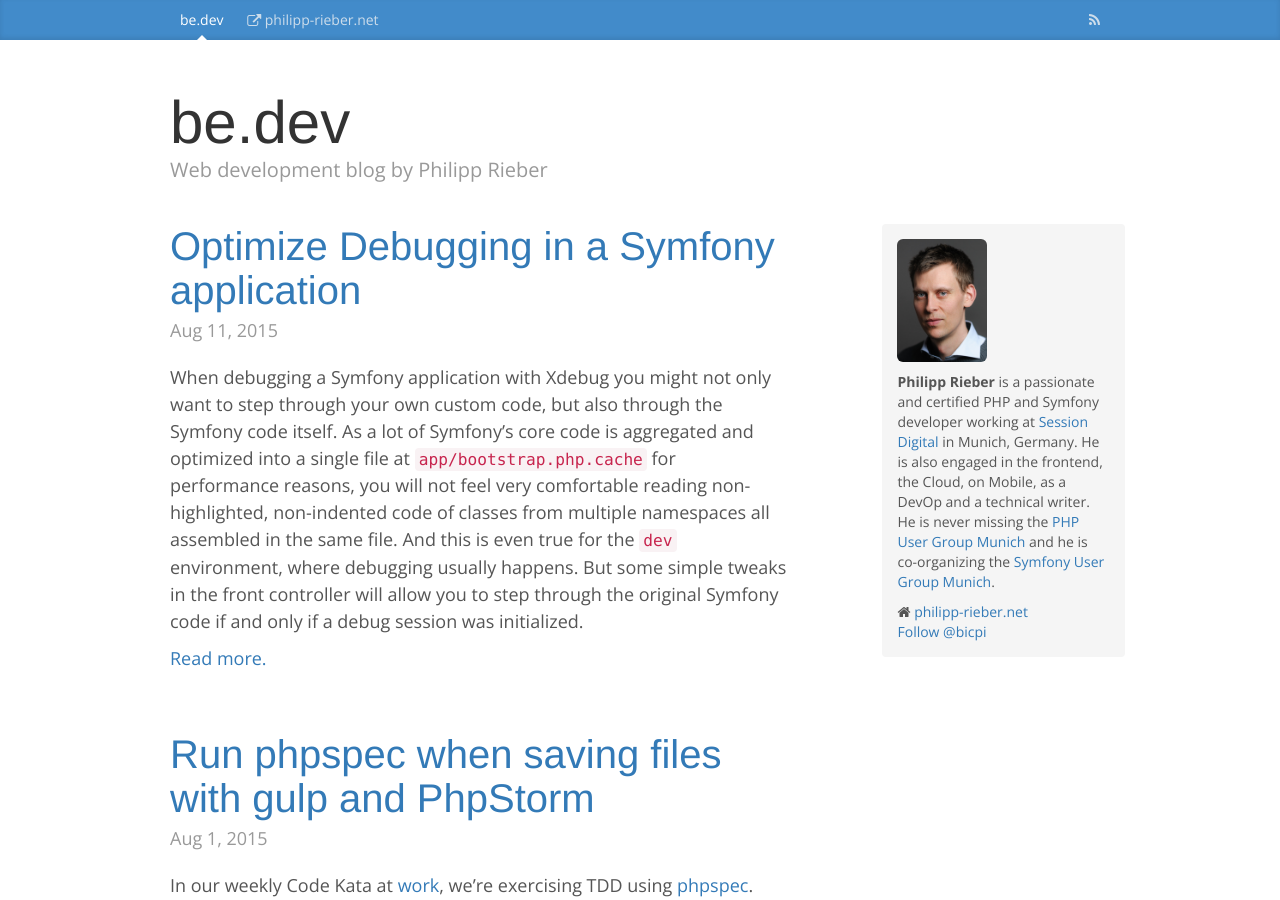
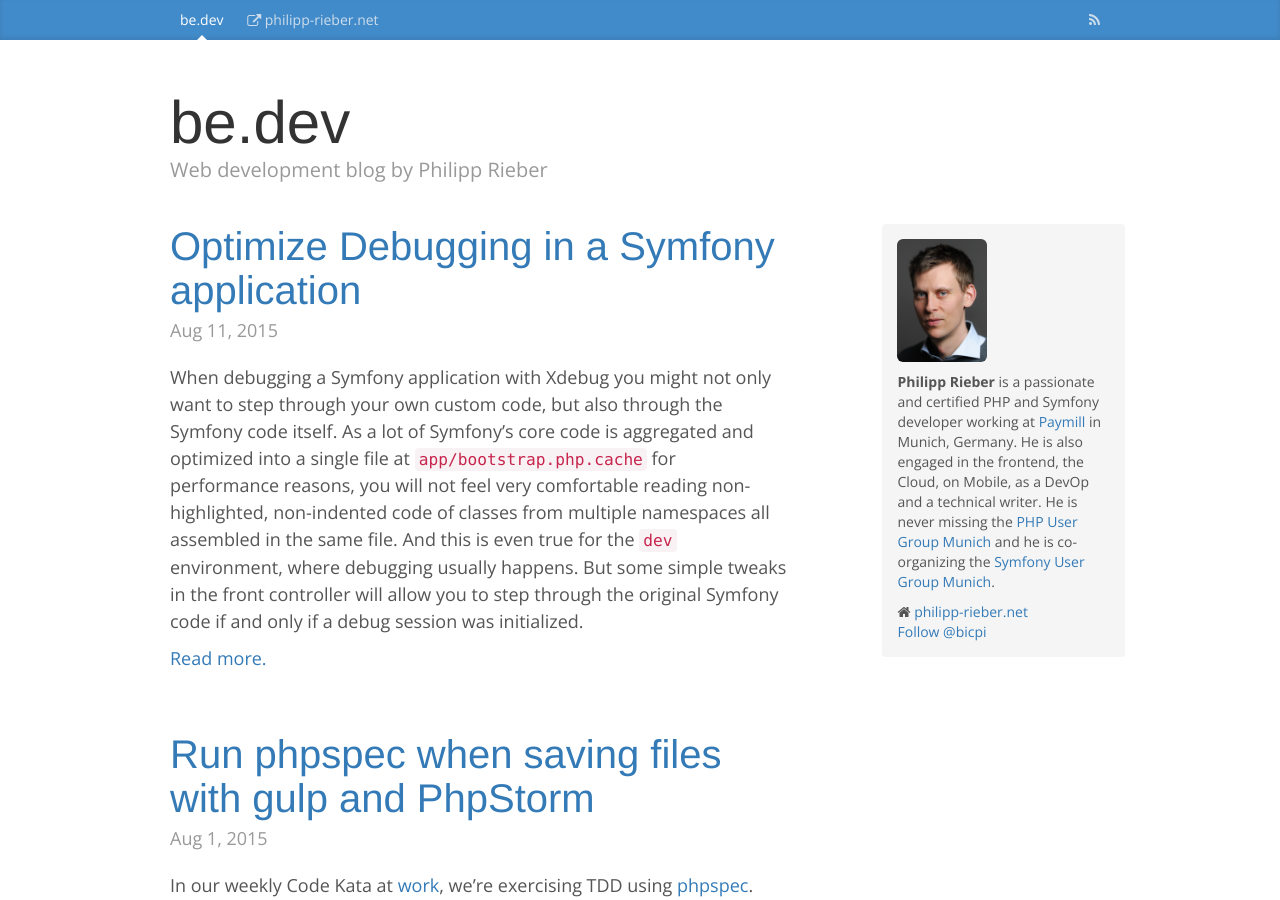
Before and after one commit to bicpi/bicpi.github.io, a Jekyll site: the page built from index.html, in a window 1280 px wide and 900 px high. Built offline with Jekyll 4.4.1, drawn with Linux system fonts in a browser that asks for light colours; nearby versions of some CDN libraries; the list of posts is cut into pages by our own code; comment, search, counter and statistics services are not loaded.

Commit message:
Update about me description

```diff
--- a/_layouts/default.html
+++ b/_layouts/default.html
@@ -65,7 +65,7 @@
                 </p>
                 <p>
                     <strong>Philipp Rieber</strong> is a passionate and certified PHP and Symfony developer
-                    working at <a href="http://www.sessiondigital.de/">Session Digital</a> in Munich, Germany.
+                    working at <a href="http://www.paymill.com/">Paymill</a> in Munich, Germany.
                     He is also engaged in the frontend, the Cloud, on Mobile, as a DevOp and a technical writer.
                     He is never missing the <a href="http://www.meetup.com/phpugmunich/">PHP User Group Munich</a>
                     and he is co-organizing the <a href="http://www.meetup.com/sfugmunich/">Symfony User Group Munich</a>.
```
